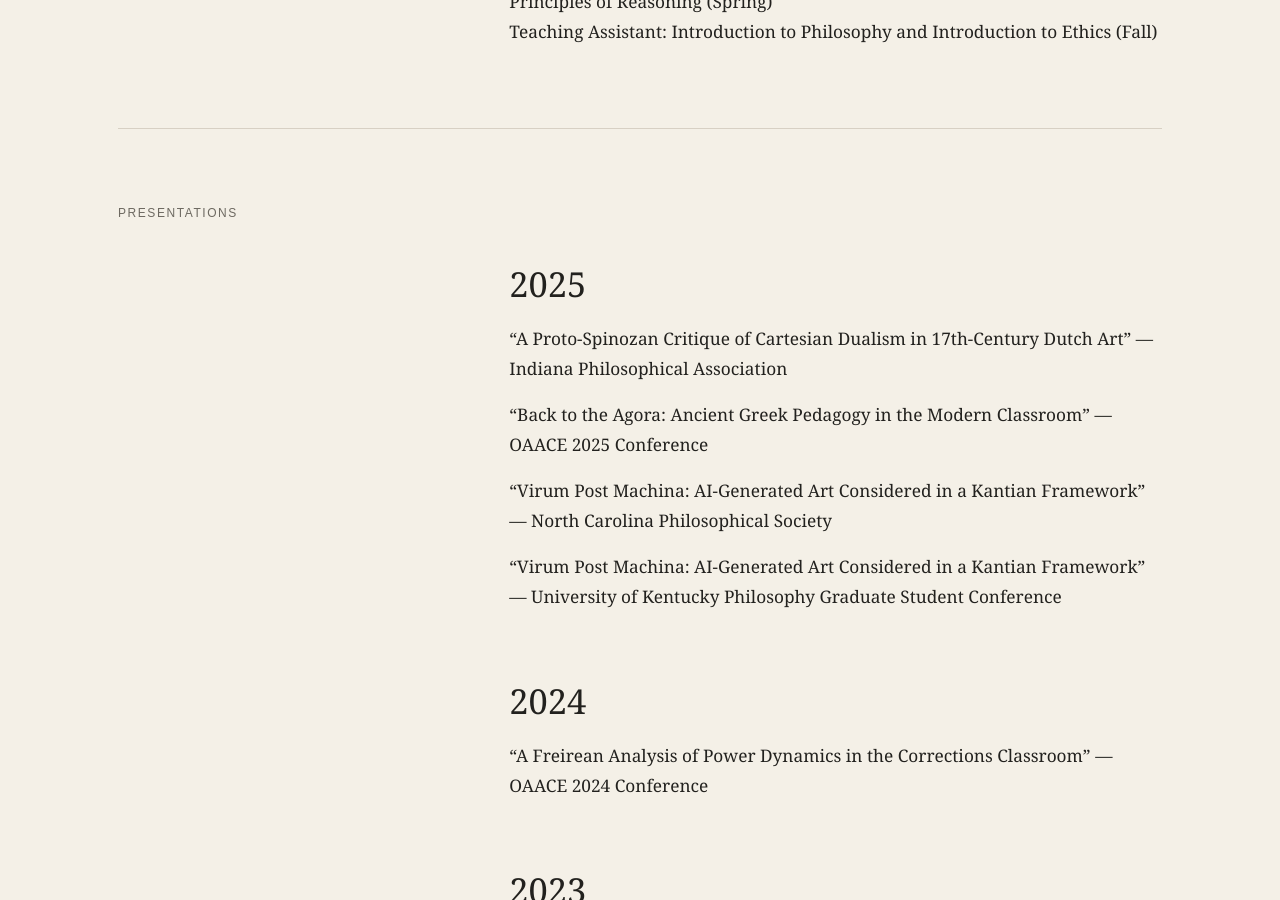
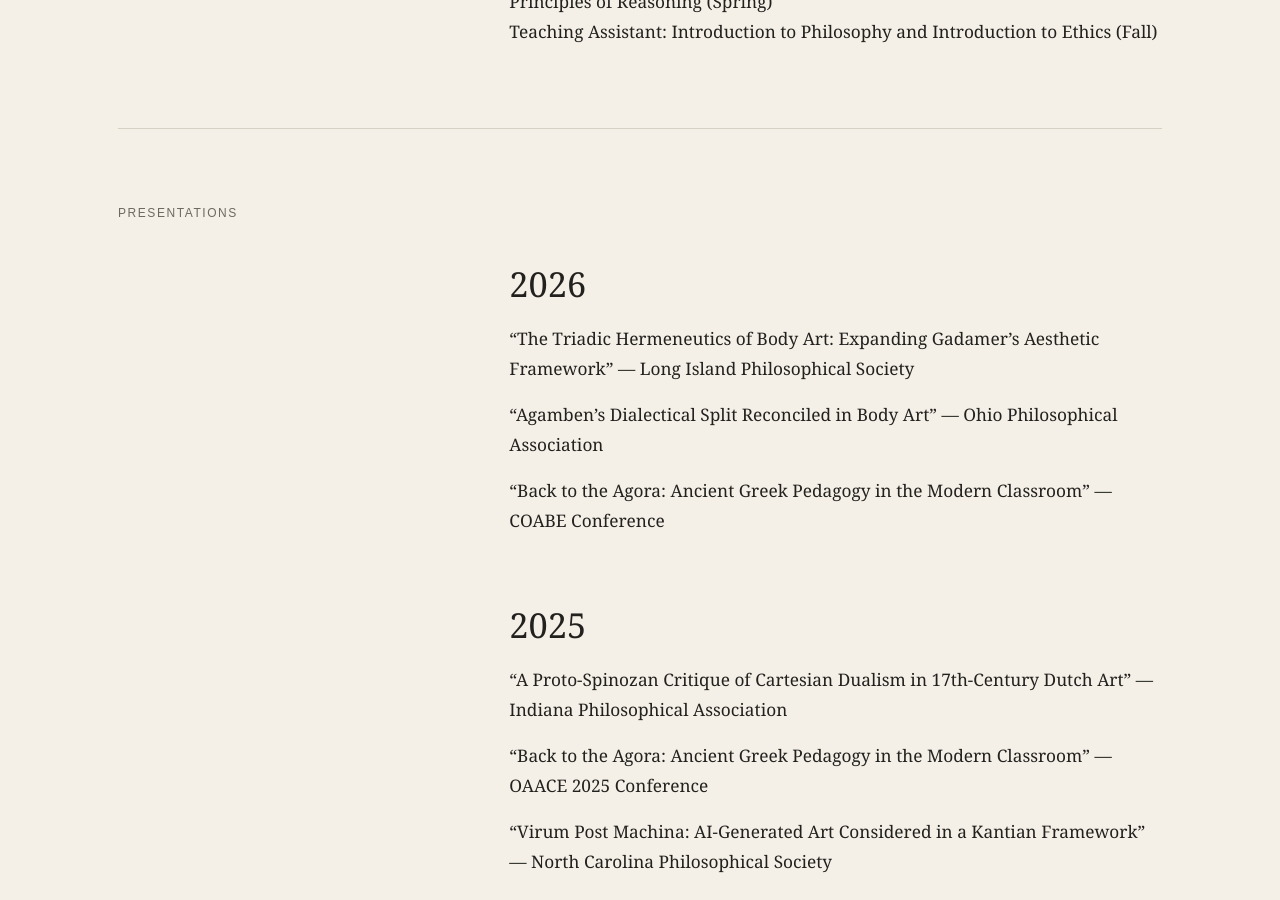
Before and after one commit to Kevin1bethell/Kevinbethell.com, a Jekyll site: the page built from teaching.md, in a window 1280 px wide and 900 px high, scrolled down 1633 px. Built offline with Jekyll 4.4.1, drawn with Linux system fonts in a browser that asks for light colours.

Commit message:
Add 2026 presentations and compact teaching lists

```diff
--- a/teaching.md
+++ b/teaching.md
@@ -4,5 +4,5 @@ title: Teaching
 permalink: /teaching/
 ---
 <header class="page-head"><p class="eyebrow">Teaching</p><h1>Philosophy and adult education.</h1><p class="lede">My teaching has included philosophy at Ohio University and the University of Akron as well as adult basic education in correctional and mental-health settings.</p></header>
-<section class="section grid"><div><p class="eyebrow">Teaching history</p></div><div class="prose"><h2>2025</h2><p><strong>Ohio University</strong><br>Adult Basic Education — Mental Health / Corrections (Spring and Fall)</p><h2>2024</h2><p><strong>University of Akron</strong><br>Introduction to Ethics (Spring and Fall)</p><p><strong>Ohio University</strong><br>Adult Basic Education — Corrections (Spring and Fall)</p><h2>2023</h2><p><strong>University of Akron</strong><br>Introduction to Ethics (Fall)</p><p><strong>Ohio University</strong><br>Principles of Reasoning (Fall)<br>Adult Basic Education — Corrections (Fall)<br>Teaching Assistant: Introduction to Philosophy and Introduction to Ethics (Spring)</p><h2>2022</h2><p><strong>Ohio University</strong><br>Support for Critical Thinking and Logic (Spring)<br>Principles of Reasoning (Spring)<br>Teaching Assistant: Introduction to Philosophy and Introduction to Ethics (Fall)</p></div></section>
-<section class="section grid"><div><p class="eyebrow">Presentations</p></div><div class="prose"><h2>2025</h2><p>“A Proto-Spinozan Critique of Cartesian Dualism in 17th-Century Dutch Art” — Indiana Philosophical Association</p><p>“Back to the Agora: Ancient Greek Pedagogy in the Modern Classroom” — OAACE 2025 Conference</p><p>“Virum Post Machina: AI-Generated Art Considered in a Kantian Framework” — North Carolina Philosophical Society</p><p>“Virum Post Machina: AI-Generated Art Considered in a Kantian Framework” — University of Kentucky Philosophy Graduate Student Conference</p><h2>2024</h2><p>“A Freirean Analysis of Power Dynamics in the Corrections Classroom” — OAACE 2024 Conference</p><h2>2023</h2><p>“Aristotelian Inquiry” — Long Island Philosophical Society at St. John's University</p><p>“Kant's Aesthetics: Tattoos and Fine Art” — North Carolina Philosophical Society at Duke University</p></div></section>
+<section class="section grid"><div><p class="eyebrow">Teaching history</p></div><div class="prose teaching-list"><h2>2025</h2><p><strong>Ohio University</strong><br>Adult Basic Education — Mental Health / Corrections (Spring and Fall)</p><h2>2024</h2><p><strong>University of Akron</strong><br>Introduction to Ethics (Spring and Fall)</p><p><strong>Ohio University</strong><br>Adult Basic Education — Corrections (Spring and Fall)</p><h2>2023</h2><p><strong>University of Akron</strong><br>Introduction to Ethics (Fall)</p><p><strong>Ohio University</strong><br>Principles of Reasoning (Fall)<br>Adult Basic Education — Corrections (Fall)<br>Teaching Assistant: Introduction to Philosophy and Introduction to Ethics (Spring)</p><h2>2022</h2><p><strong>Ohio University</strong><br>Support for Critical Thinking and Logic (Spring)<br>Principles of Reasoning (Spring)<br>Teaching Assistant: Introduction to Philosophy and Introduction to Ethics (Fall)</p></div></section>
+<section class="section grid"><div><p class="eyebrow">Presentations</p></div><div class="prose teaching-list"><h2>2026</h2><p>“The Triadic Hermeneutics of Body Art: Expanding Gadamer’s Aesthetic Framework” — Long Island Philosophical Society</p><p>“Agamben’s Dialectical Split Reconciled in Body Art” — Ohio Philosophical Association</p><p>“Back to the Agora: Ancient Greek Pedagogy in the Modern Classroom” — COABE Conference</p><h2>2025</h2><p>“A Proto-Spinozan Critique of Cartesian Dualism in 17th-Century Dutch Art” — Indiana Philosophical Association</p><p>“Back to the Agora: Ancient Greek Pedagogy in the Modern Classroom” — OAACE 2025 Conference</p><p>“Virum Post Machina: AI-Generated Art Considered in a Kantian Framework” — North Carolina Philosophical Society</p><p>“Virum Post Machina: AI-Generated Art Considered in a Kantian Framework” — University of Kentucky Philosophy Graduate Student Conference</p><h2>2024</h2><p>“A Freirean Analysis of Power Dynamics in the Corrections Classroom” — OAACE 2024 Conference</p><h2>2023</h2><p>“Aristotelian Inquiry” — Long Island Philosophical Society at St. John's University</p><p>“Kant's Aesthetics: Tattoos and Fine Art” — North Carolina Philosophical Society at Duke University</p></div></section>
```
